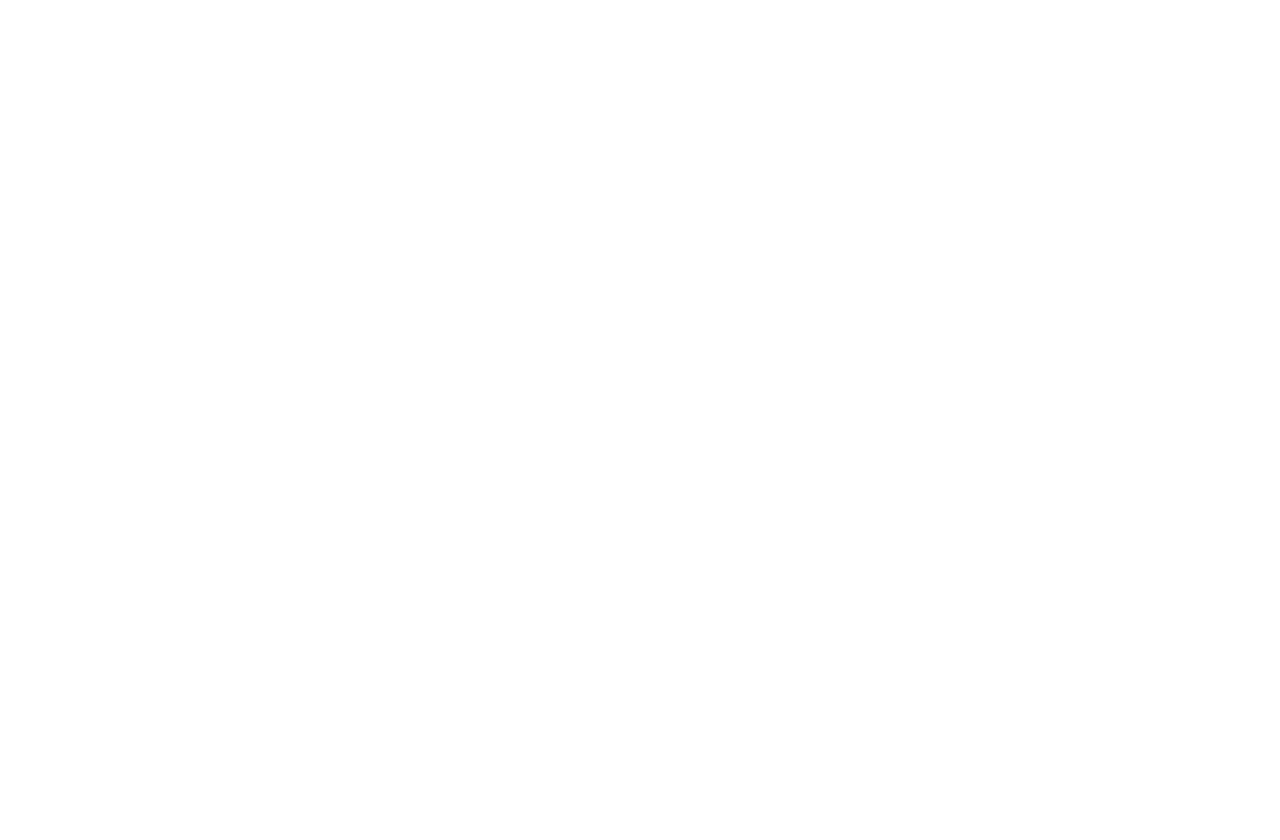
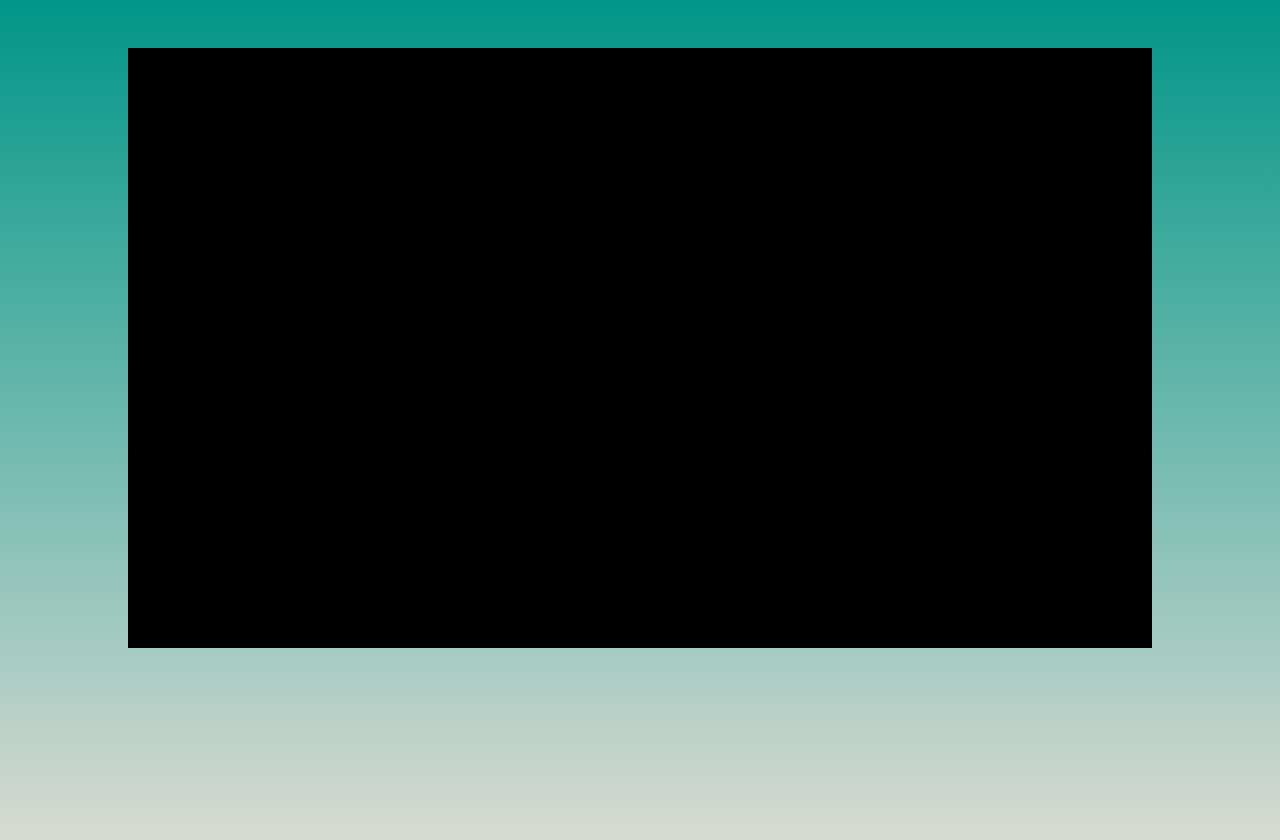
Before and after one commit to Francesco-Iannuzzi/vue-boolzapp, a plain HTML site: page index.html in a window 1280 px wide. Before the commit the page ends 800 px from the top, so only its background shows below. Drawn offline with nearby package versions, Linux system fonts and the light colour scheme.

Commit message:
add root + base structure

```diff
--- a/assets/css/style.css
+++ b/assets/css/style.css
@@ -0,0 +1,38 @@
+/* #region commons */
+
+body
+{
+    height: 100vh;
+    width: 100%;
+    background-image: linear-gradient(180deg, #009688, #dadbd3);
+}
+
+/* #endregion commons */
+
+/* #region utilities */
+:root{
+    --my-backtop: #009688;
+    --my-backbottom: #dadbd3;
+    --my-header: #eaeaea;
+    --my-notifications: #8edafc;
+    --my-light: #ffffff;
+    --my-icon: #b1b1b1;
+    --my-messagebar: #f3eeea;
+    --my-textcolor: #03071a;
+}
+/* #endregion utilities */
+
+/* #region debug */
+
+.debug .container
+{
+    height: 600px;
+}
+
+
+/* #endregion debug */
+
+.container
+{
+    width: 80%;
+}
--- a/index.html
+++ b/index.html
@@ -17,12 +17,18 @@
     <link rel="stylesheet" href="./assets/css/style.css">
     <!-- /my style -->
 
-    <title>title</title>
+    <title>Boolzapp</title>
 </head>
 
-<body>
+<body class="debug">
 
     <div id="app">
+        <div class="container bg-black mt-5">
+            <div class="row">
+                <div class="col-5 sidebar"></div>
+                <div class="col-7 main"></div>
+            </div>
+        </div>
 
     </div>
 
```
